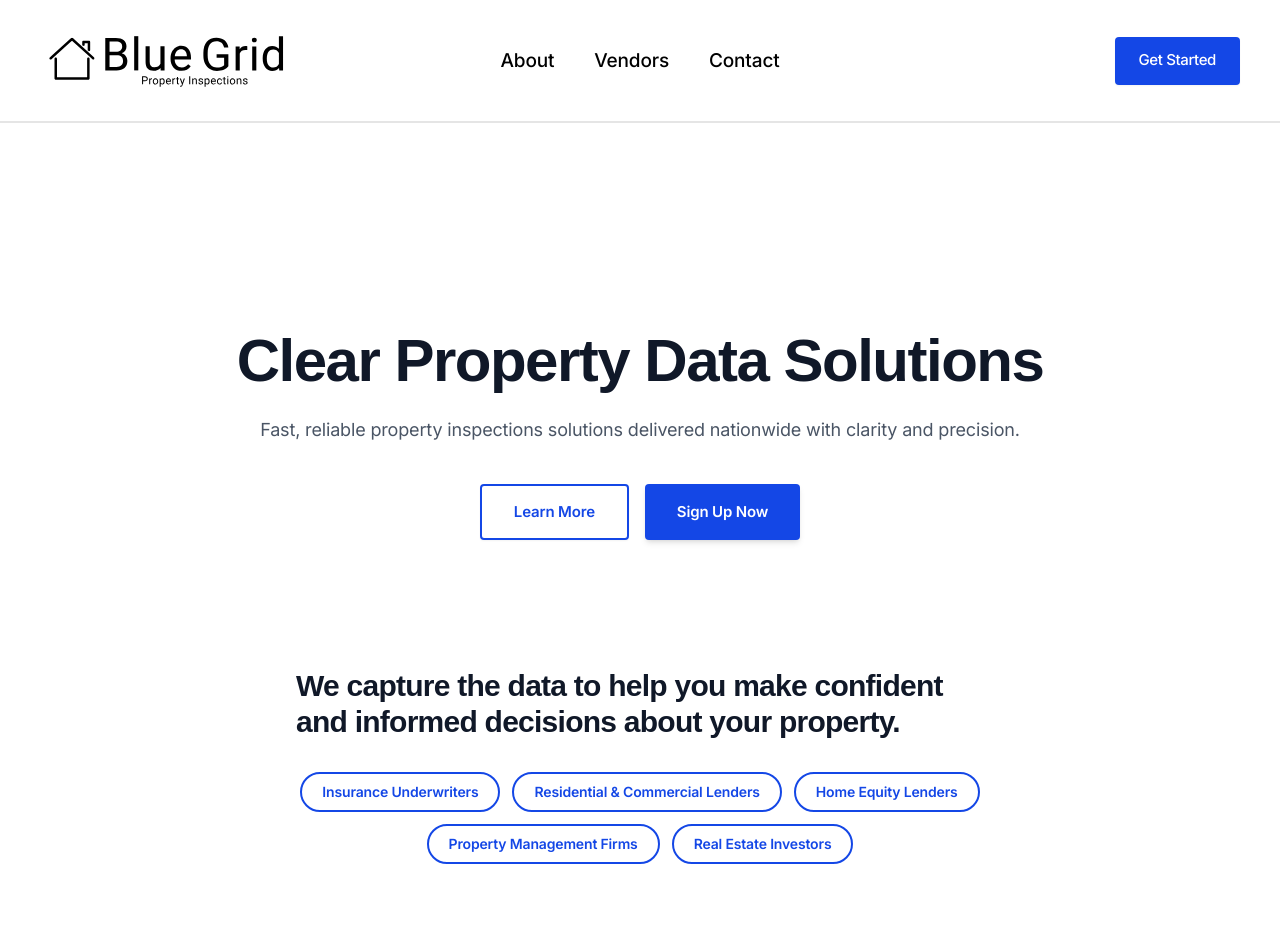
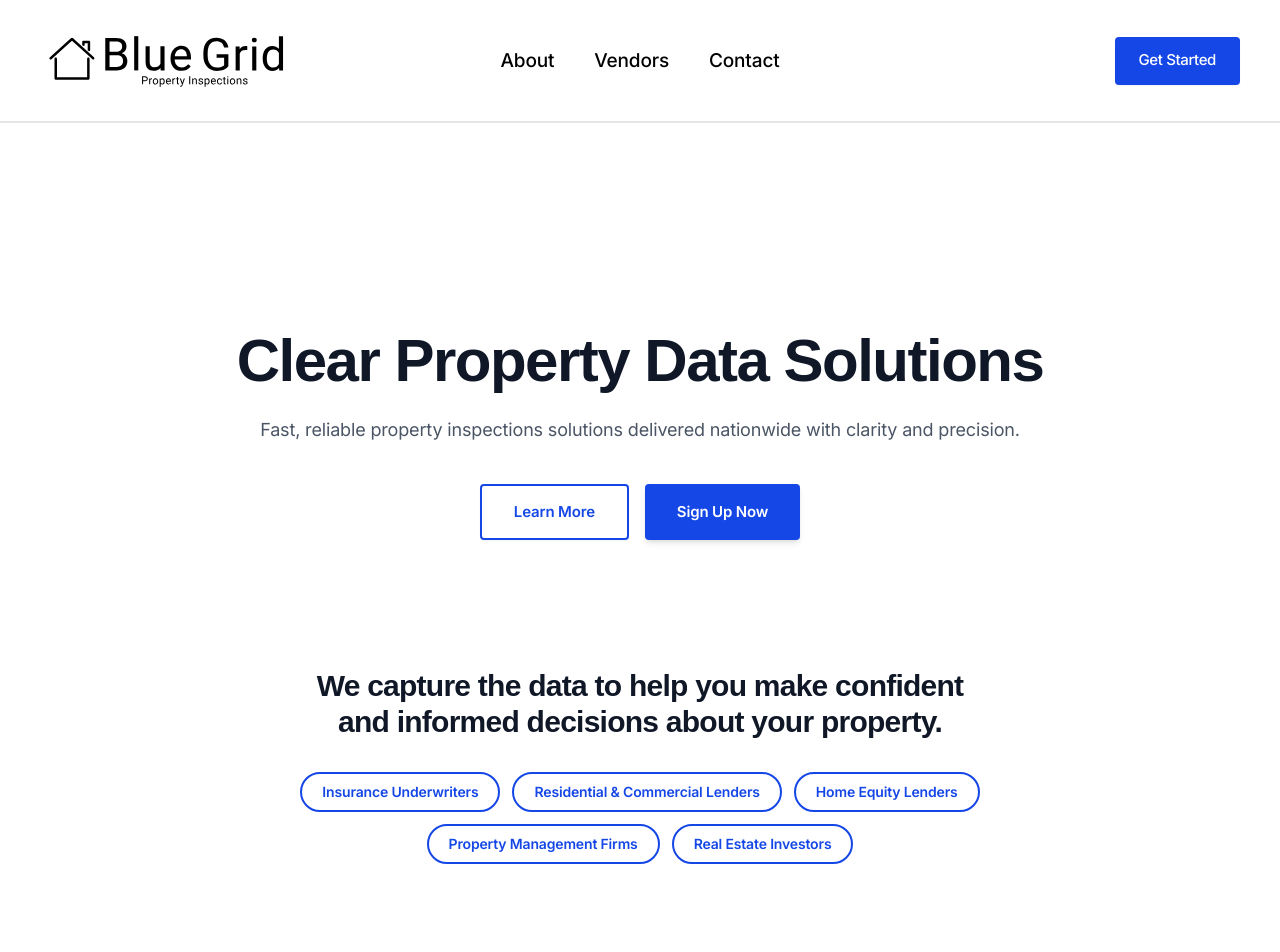
Before and after one commit to markpustyn/goldenBridgeRealty2, a Next.js app: page / in a window 1280 px wide. Shown: the top 952 px of the page. Built offline with nearby package versions, Linux system fonts and the light colour scheme.

Commit message:
fixed aligment

```diff
--- a/app/components/main.tsx
+++ b/app/components/main.tsx
@@ -44,9 +44,9 @@ function Main() {
         </div>
         </section>
           <section className="mt-16">
-            <div className="mx-auto max-w-3xl">
+            <div className="mx-auto max-w-3xl text-center">
               <div className="px-6 py-10 md:px-10 md:py-12">
-                <h2 className="mt-4 text-xl md:text-3xl font-bold tracking-tight text-gray-900">
+                <h2 className="mt-4 text-xl md:text-3xl font-bold tracking-tight text-gray-900 text-center">
                   We capture the data to help you make confident and informed decisions about your property.
                 </h2>
                 <div className="mt-8 flex flex-wrap justify-center gap-3">
```
